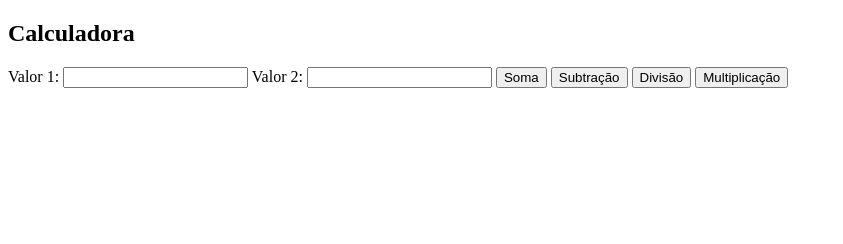
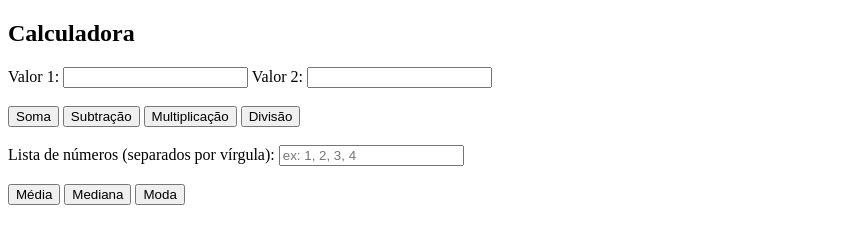
Before and after one commit to bellivitor/Calculadora, a plain HTML site: page calculadora/index.html in a window 1280 px wide. Shown: the whole page, without its empty margins (0-843 px from the left). Drawn offline with Linux system fonts and the light colour scheme.

Commit message:
Add files via upload

```diff
--- a/calculadora/index.html
+++ b/calculadora/index.html
@@ -1,23 +1,34 @@
 <!DOCTYPE html>
-<html lang="en">
+<html lang="pt-BR">
 <head>
     <meta charset="UTF-8">
     <meta name="viewport" content="width=device-width, initial-scale=1.0">
-    <title>Caçculadora</title>
+    <title>Calculadora</title>
 </head>
 <body>
     <h2>Calculadora</h2>
+
     <label>Valor 1:</label>
-    <input type="number" id="val1" class="input_vall" required>
+    <input type="number" id="val1" required>
     <label>Valor 2:</label>
-    <input type="number" id="val2" class="input_vall" required>
+    <input type="number" id="val2" required>
+    <br><br>
     <button onclick="somar()">Soma</button>
     <button onclick="subtrair()">Subtração</button>
+    <button onclick="multiplicar()">Multiplicação</button>
     <button onclick="dividir()">Divisão</button>
-    <button onclick="multiplicar()">Multiplicação</button>
+
+    <br><br>
+
+    <label>Lista de números (separados por vírgula):</label>
+    <input type="text" id="valoresLista" placeholder="ex: 1, 2, 3, 4">
+    <br><br>
+    <button onclick="media()">Média</button>
+    <button onclick="mediana()">Mediana</button>
+    <button onclick="moda()">Moda</button>
+
+    <br><br>
     <div id="result"></div>
-
     <script src="script.js"></script>
-
 </body>
 </html>
--- a/calculadora/script.js
+++ b/calculadora/script.js
@@ -1,32 +1,86 @@
-function somar(){
+function somar() {
     var val1 = parseFloat(document.getElementById('val1').value)
     var val2 = parseFloat(document.getElementById('val2').value)
     document.getElementById('result').textContent =
-    'O resultado da soma é igual a: ' + (val1 + val2)
+        'O resultado da soma é igual a: ' + (val1 + val2)
 }
 
-function subtrair(){
+function subtrair() {
     var val1 = parseFloat(document.getElementById('val1').value)
     var val2 = parseFloat(document.getElementById('val2').value)
     document.getElementById('result').textContent =
-    'O resultado da subtração é igual a: ' + (val1 - val2)
+        'O resultado da subtração é igual a: ' + (val1 - val2)
 }
 
-function dividir(){
+function multiplicar() {
+    var val1 = parseFloat(document.getElementById('val1').value)
+    var val2 = parseFloat(document.getElementById('val2').value)
+    document.getElementById('result').textContent =
+        'O resultado da multiplicação é igual a: ' + (val1 * val2)
+}
+
+function dividir() {
     var val1 = parseFloat(document.getElementById('val1').value)
     var val2 = parseFloat(document.getElementById('val2').value)
     if (val2 === 0) {
         document.getElementById('result').textContent =
-        'Não é possível dividir por zero.'
+            'Não é possível dividir por zero.'
     } else {
         document.getElementById('result').textContent =
-        'O resultado da divisão é igual a: ' + (val1 / val2)
+            'O resultado da divisão é igual a: ' + (val1 / val2)
     }
 }
 
-function multiplicar(){
-    var val1 = parseFloat(document.getElementById('val1').value)
-    var val2 = parseFloat(document.getElementById('val2').value)
+function media() {
+    var lista = document.getElementById('valoresLista').value
+    var numeros = lista.split(',').map(Number)
+    var soma = numeros.reduce((acc, val) => acc + val, 0)
+    var resultado = soma / numeros.length
     document.getElementById('result').textContent =
-    'O resultado da multiplicação é igual a: ' + (val1 * val2)
+        'A média é: ' + resultado
 }
+
+function mediana() {
+    var lista = document.getElementById('valoresLista').value
+    var numeros = lista.split(',').map(Number).sort((a, b) => a - b)
+    var meio = Math.floor(numeros.length / 2)
+    var resultado
+
+    if (numeros.length % 2 === 0) {
+        resultado = (numeros[meio - 1] + numeros[meio]) / 2
+    } else {
+        resultado = numeros[meio]
+    }
+
+    document.getElementById('result').textContent =
+        'A mediana é: ' + resultado
+}
+
+function moda() {
+    var lista = document.getElementById('valoresLista').value
+    var numeros = lista.split(',').map(Number)
+    var contagem = {}
+    var maxFreq = 0
+    var modas = []
+
+    numeros.forEach(function (num) {
+        contagem[num] = (contagem[num] || 0) + 1
+        if (contagem[num] > maxFreq) {
+            maxFreq = contagem[num]
+        }
+    })
+
+    for (var num in contagem) {
+        if (contagem[num] === maxFreq && maxFreq > 1) {
+            modas.push(Number(num))
+        }
+    }
+
+    if (modas.length === 0) {
+        document.getElementById('result').textContent =
+            'Não há moda (todos os valores aparecem apenas uma vez).'
+    } else {
+        document.getElementById('result').textContent =
+            'A moda é: ' + modas.join(', ')
+    }
+}
```
